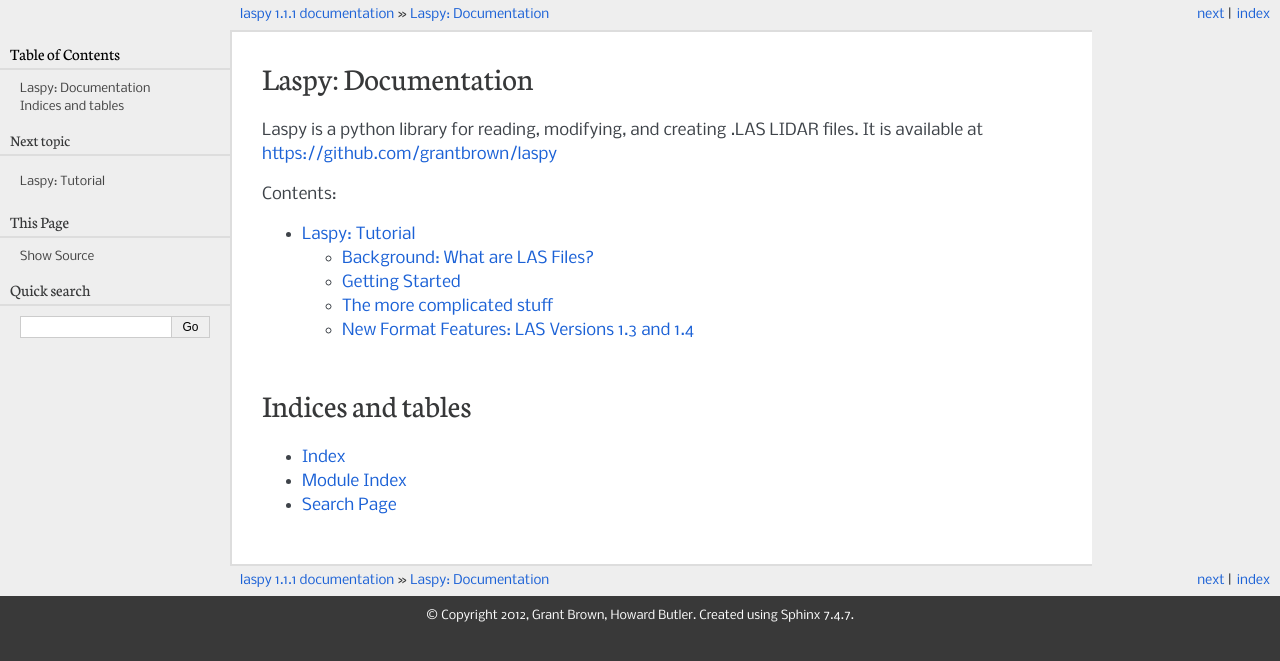
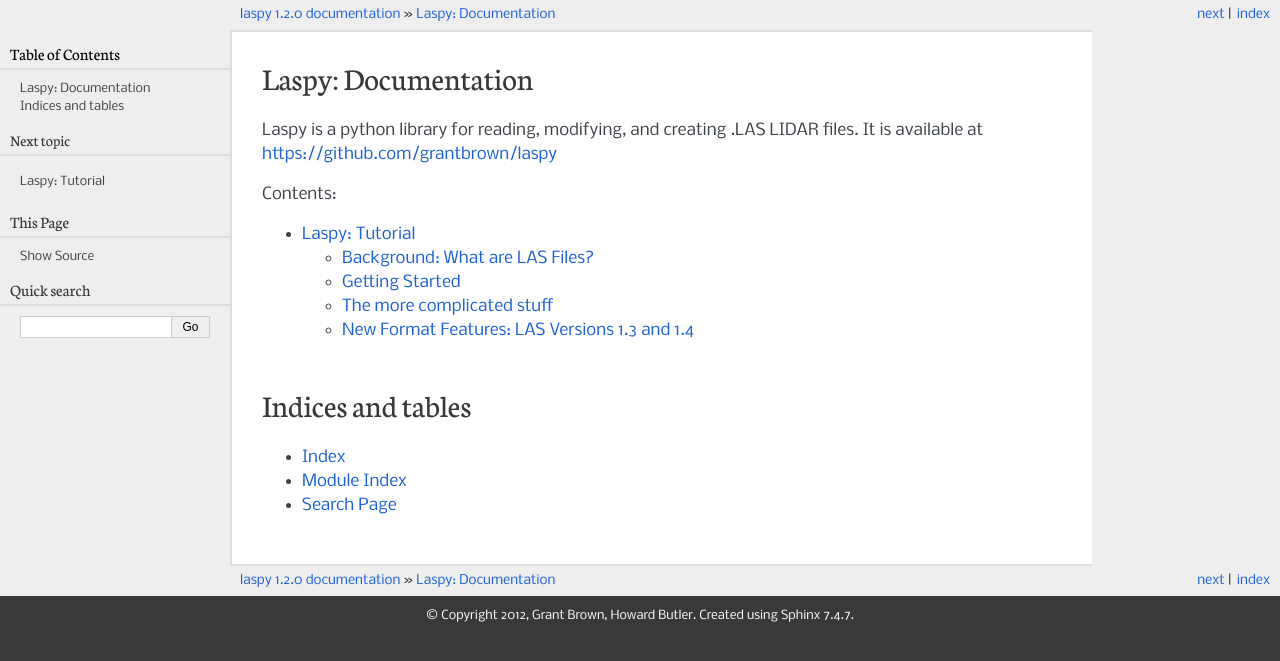
Before and after one commit to laspy/laspy, a Sphinx documentation site: the page built from doc/source/index.rst, in a window 1280 px wide. Shown: the top 661 px of the page. Built offline with Sphinx 7.4.7, drawn with Linux system fonts in a browser that asks for light colours; formulas are drawn with MathJax 3; pages that are not in the unit, such as notebooks, are missing from menus.

Commit message:
Update version 1.1.1 -> 1.2.0

```diff
--- a/doc/source/conf.py
+++ b/doc/source/conf.py
@@ -50,9 +50,9 @@
 # built documents.
 #
 # The short X.Y version.
-version = '1.1.1'
+version = '1.2.0'
 # The full version, including alpha/beta/rc tags.
-release = '1.1.1'
+release = '1.2.0'
 
 # The language for content autogenerated by Sphinx. Refer to documentation
 # for a list of supported languages.
--- a/laspy/__init__.py
+++ b/laspy/__init__.py
@@ -1 +1 @@
-__version__ = '1.1.1'
+__version__ = '1.2.0'
```
